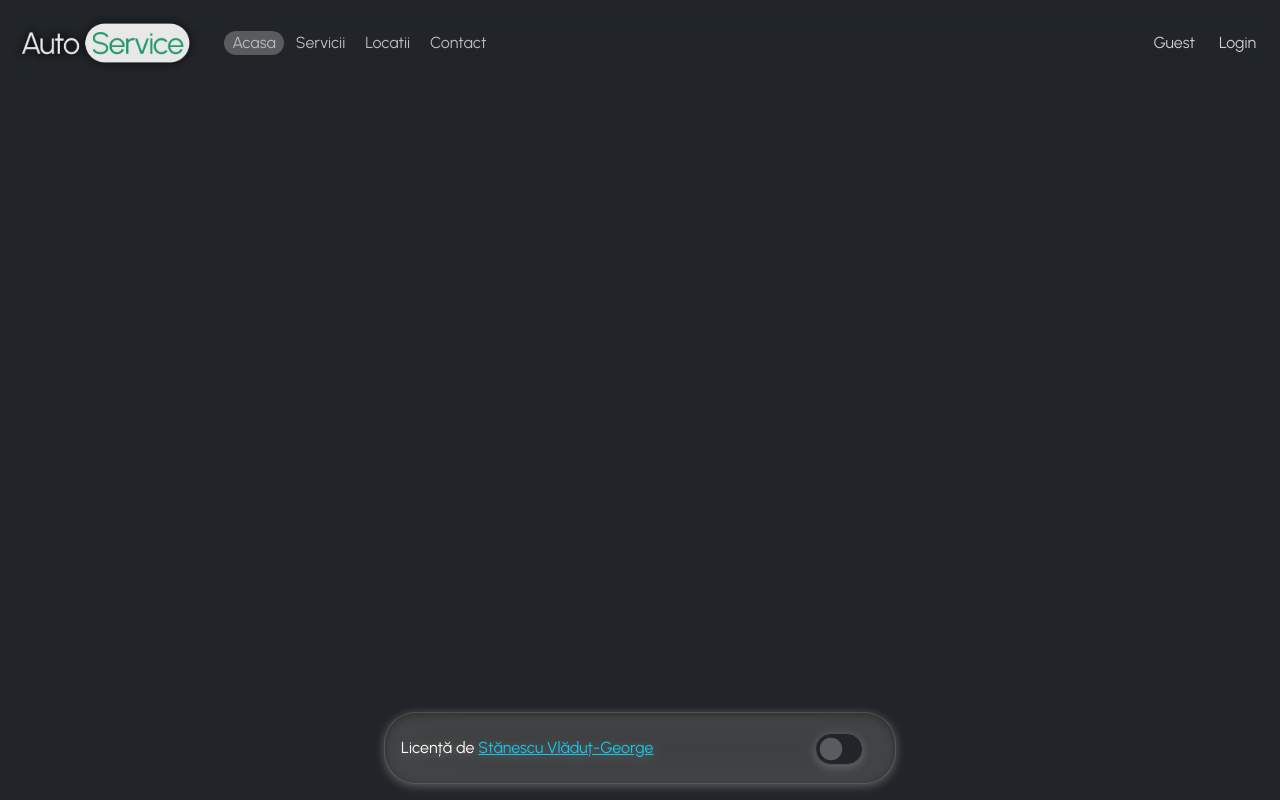
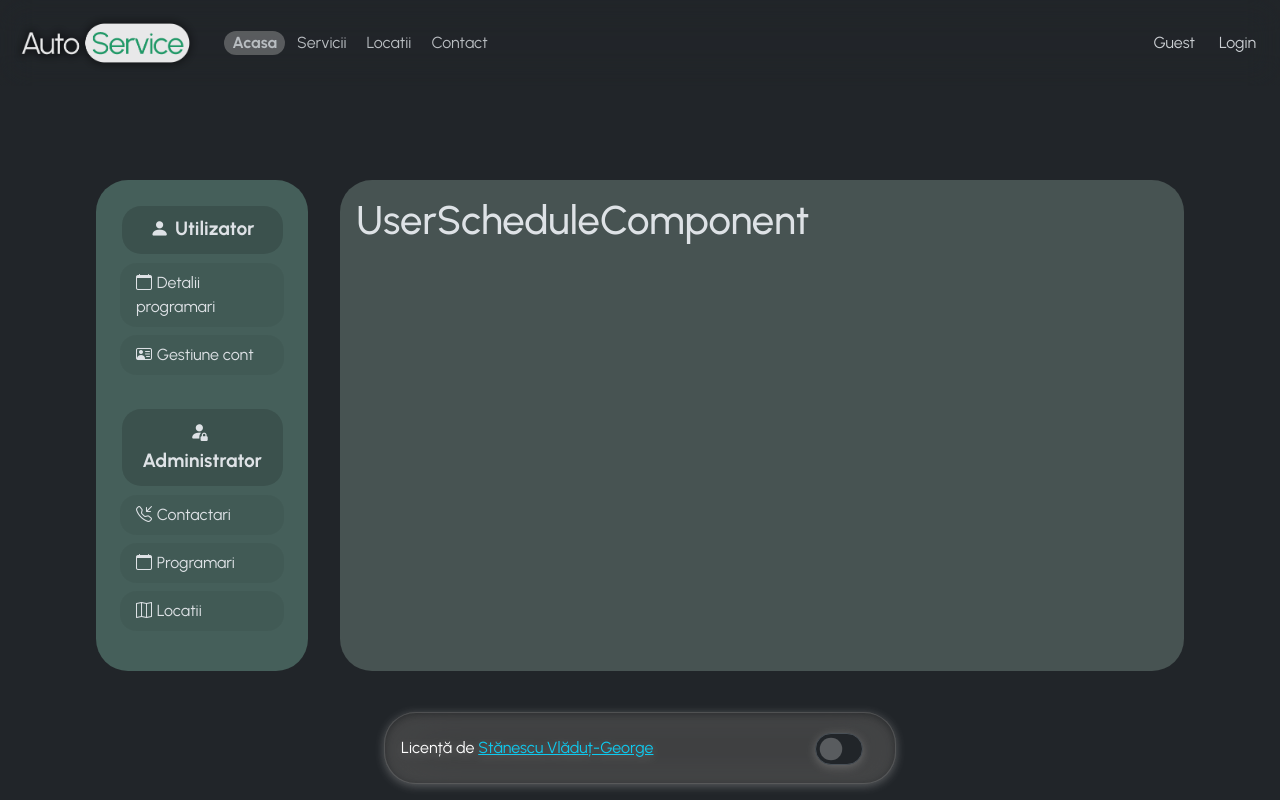
Before and after one commit to stnsc/AutoService-Website, a React (Vite) app: page /manage in a window 1280 px wide. Built offline with nearby package versions, Linux system fonts and the light colour scheme.

Commit message:
Control Panel Frontend #1

```diff
--- a/index.html
+++ b/index.html
@@ -5,6 +5,7 @@
     <meta name="viewport" content="width=device-width, initial-scale=1.0" />
     <style>
       @import url('https://fonts.googleapis.com/css2?family=Urbanist:ital,wght@0,100..900;1,100..900&display=swap');
+      @import url("https://cdn.jsdelivr.net/npm/bootstrap-icons@1.11.3/font/bootstrap-icons.min.css");
     </style>
     <title>Website Licenta | Service Auto</title>
   </head>
--- a/package.json
+++ b/package.json
@@ -11,6 +11,7 @@
   },
   "dependencies": {
     "bootstrap": "^5.3.3",
+    "bootstrap-icons": "^1.11.3",
     "crypto-js": "^4.2.0",
     "dotenv": "^16.4.5",
     "express": "^4.19.2",
--- /dev/null
+++ b/src/components/manage/AdminContactComponent.tsx
@@ -0,0 +1,7 @@
+export default function AdminContactComponent() {
+  return (
+    <>
+      <h1>AdminContactComponent</h1>
+    </>
+  );
+}
--- /dev/null
+++ b/src/components/manage/AdminLocationComponent.tsx
@@ -0,0 +1,7 @@
+export default function AdminLocationComponent() {
+  return (
+    <>
+      <h1>AdminLocationComponent</h1>
+    </>
+  );
+}
--- /dev/null
+++ b/src/components/manage/AdminScheduleComponent.tsx
@@ -0,0 +1,7 @@
+export default function AdminScheduleComponent() {
+  return (
+    <>
+      <h1>AdminScheduleComponent</h1>
+    </>
+  );
+}
--- /dev/null
+++ b/src/components/manage/UserManageComponent.tsx
@@ -0,0 +1,7 @@
+export default function UserManageComponent() {
+  return (
+    <>
+      <h1>UserManageComponent</h1>
+    </>
+  );
+}
--- /dev/null
+++ b/src/components/manage/UserScheduleComponent.tsx
@@ -0,0 +1,7 @@
+export default function UserScheduleComponent() {
+  return (
+    <>
+      <h1>UserScheduleComponent</h1>
+    </>
+  );
+}
--- /dev/null
+++ b/src/pages/ManagePage.tsx
@@ -0,0 +1,64 @@
+import { useState } from "react";
+import UserScheduleComponent from "../components/manage/UserScheduleComponent.tsx";
+import UserManageComponent from "../components/manage/UserManageComponent.tsx";
+import AdminContactComponent from "../components/manage/AdminContactComponent.tsx";
+import AdminScheduleComponent from "../components/manage/AdminScheduleComponent.tsx";
+import AdminLocationComponent from "../components/manage/AdminLocationComponent.tsx";
+
+export default function ManagePage() {
+  const [page, setPage] = useState("");
+
+  const renderPage = () => {
+    switch (page) {
+      case "userSchedule":
+        return <UserScheduleComponent />;
+      case "userManage":
+        return <UserManageComponent />;
+      case "adminContact":
+        return <AdminContactComponent />;
+      case "adminSchedule":
+        return <AdminScheduleComponent />;
+      case "adminLocation":
+        return <AdminLocationComponent />;
+      default:
+        return <UserScheduleComponent />;
+    }
+  };
+
+  return (
+    <>
+      <div className="manage-container">
+        <div className="manage-nav">
+          <ul className="manage-ul list-unstyled">
+            <li className="manage-li li-emphasis">
+              <i className="bi bi-person-fill manage-icon"></i>Utilizator
+            </li>
+            <li className="manage-li" onClick={() => setPage("userSchedule")}>
+              <i className="bi bi-calendar manage-icon"></i>Detalii programari
+            </li>
+            <li className="manage-li" onClick={() => setPage("userManage")}>
+              <i className="bi bi-person-vcard manage-icon"></i>Gestiune cont
+            </li>
+
+            <li className="manage-li li-break"></li>
+
+            <li className="manage-li li-emphasis">
+              <i className="bi bi-person-fill-lock manage-icon"></i>
+              Administrator
+            </li>
+            <li className="manage-li" onClick={() => setPage("adminContact")}>
+              <i className="bi bi-telephone-inbound manage-icon"></i>Contactari
+            </li>
+            <li className="manage-li" onClick={() => setPage("adminSchedule")}>
+              <i className="bi bi-calendar manage-icon"></i>Programari
+            </li>
+            <li className="manage-li" onClick={() => setPage("adminLocation")}>
+              <i className="bi bi-map manage-icon"></i>Locatii
+            </li>
+          </ul>
+        </div>
+        <div className="manage-content">{renderPage()}</div>
+      </div>
+    </>
+  );
+}
--- a/src/pages/NotFoundPage.tsx
+++ b/src/pages/NotFoundPage.tsx
@@ -11,7 +11,6 @@ export default function NotFoundPage() {
       <Link to="/" className="btn btn-primary">
         Inapoi acasa
       </Link>
-
       <motion.div
         className="screen-wipe"
         initial={{ scaleX: 1 }}
--- a/src/style.css
+++ b/src/style.css
@@ -199,4 +199,67 @@ body {
 .nav-selected {
     background: rgba(173, 173, 173, 0.5);
     border-radius: 2em;
+    font-weight: bold;
 }
+
+.manage-container{
+    display: flex;
+    justify-content: space-between;
+    margin: 5em;
+
+    .manage-nav{
+        display: flex;
+        background: rgba(154, 229, 203, 0.3);
+        width: 20%;
+        margin: 1em;
+        border-radius: 2em;
+        padding: 1em;
+
+        .manage-ul{
+            width: 100%;
+        }
+
+        .manage-li{
+            background: rgba(0, 0, 0, 0.05);
+            margin: .5em;
+            padding: .5em .5em .5em 1em;
+            border-radius: 1em;
+        }
+
+        .manage-li:hover{
+            background: rgba(0, 0, 0, 0.1);
+            cursor: pointer;
+            text-decoration: underline;
+        }
+
+        .manage-icon{
+            margin-right: .3em;
+        }
+
+        .li-emphasis{
+            background: rgba(0, 0, 0, 0.15) !important;
+            cursor: default !important;
+            text-decoration: none !important;
+            font-weight: bold;
+            font-size: larger;
+            text-align: center;
+            padding: .5em;
+        }
+
+        .li-break{
+            background: none !important;
+            cursor: default !important;
+            height: 1em;
+        }
+
+    }
+
+    .manage-content{
+        display: flex;
+        background: rgba(158, 190, 177, 0.3);
+        width: 80%;
+        margin: 1em;
+        border-radius: 2em;
+        padding: 1em;
+    }
+}
```
Also changed, not shown: src/App.tsx (+10 -0 lines), 1 other file (tests, documents, lock files or other folders).
